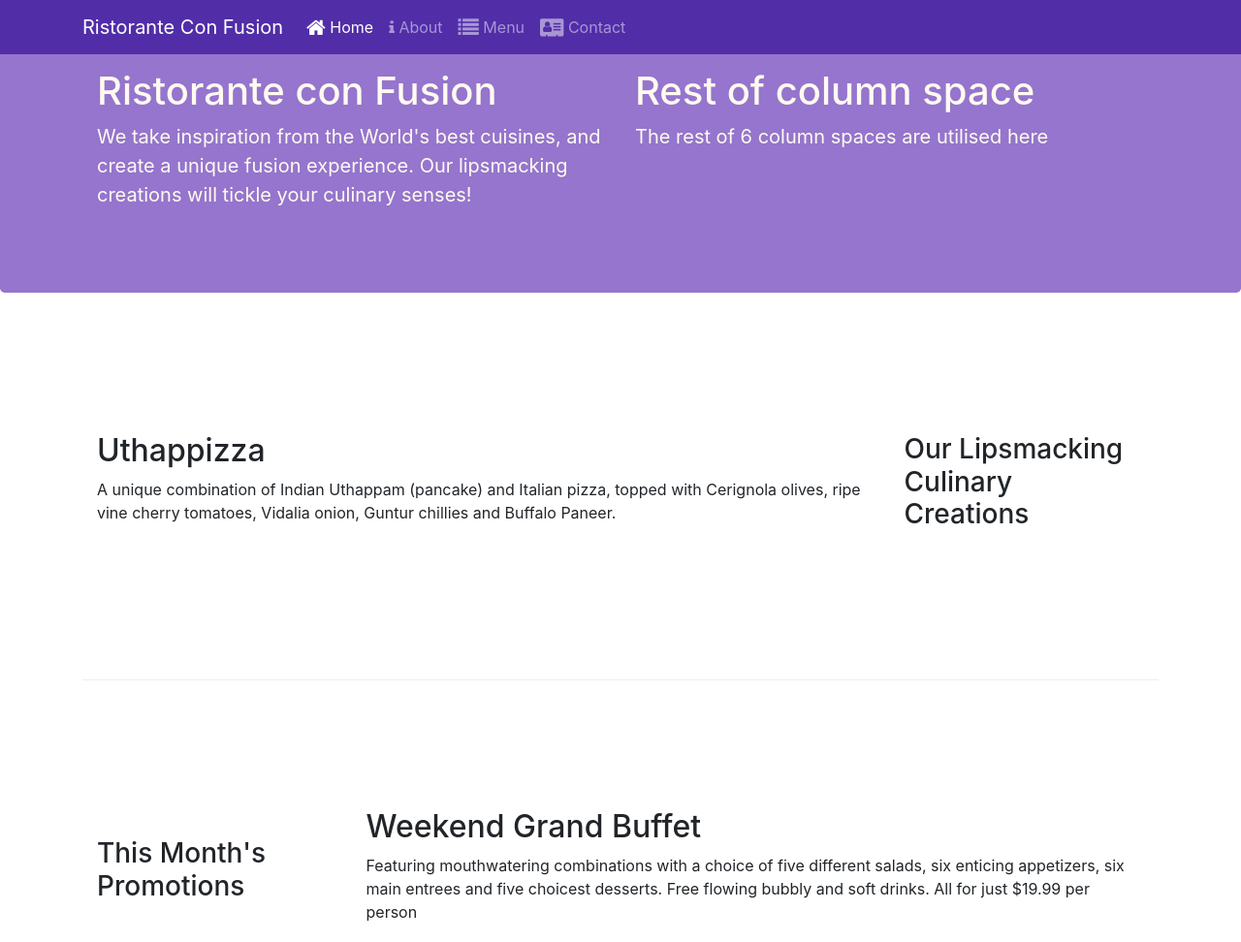
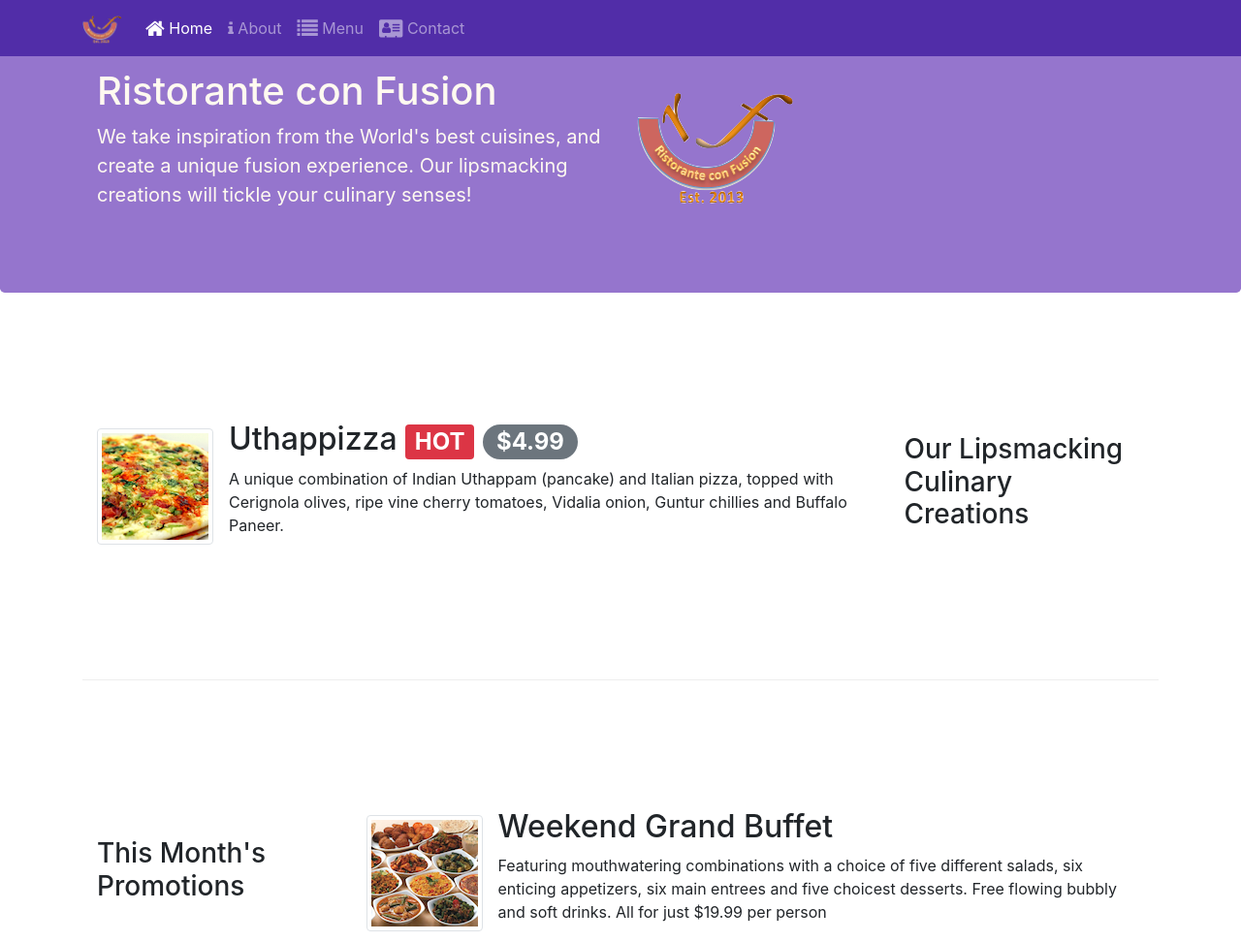
Before and after one commit to bhuwan1998/web-dev-course, a website: page index.html in a window 1280 px wide. Shown: the top 972 px of the page at 97% size. Drawn offline with nearby package versions, Linux system fonts and the light colour scheme.

Commit message:
Alerting Users

```diff
--- a/index.html
+++ b/index.html
@@ -31,17 +31,21 @@
                 <!-- another div #Navbar (basically an id) which is mentioned above-->
                 <span class="navbar-toggler-icon"></span>
             </button>
-            <a class="navbar-brand" href="#">Ristorante Con Fusion</a>
+            <a class="navbar-brand" href="#"> <img src="images/img/logo.png" height="30" width="41"></a>
             <div class="collapse navbar-collapse" id="Navbar">
                 <ul class="navbar-nav mr-auto">
                     <!--right margin should be set as much as as possible-->
                     <!-- active class helps us to show home as active in the nav bar-->
 
-                    <li class="nav-item active"> <a class="nav-link" href="#"><span class="fa fa-home fa-lg"></span> Home </a> </li>
+                    <li class="nav-item active"> <a class="nav-link" href="#"><span class="fa fa-home fa-lg"></span>
+                            Home </a> </li>
                     <!-- nav item helps us show list items as horizontal -->
-                    <li class="nav-item"> <a class="nav-link" href="./aboutus.html"><span class="fa fa-info"></span> About </a> </li>
-                    <li class="nav-item"> <a class="nav-link" href="#"><span class="fa fa-list fa-lg"></span> Menu </a> </li>
-                    <li class="nav-item"> <a class="nav-link" href="./contactus.html"><span class="fa fa-address-card fa-lg"></span> Contact </a> </li>
+                    <li class="nav-item"> <a class="nav-link" href="./aboutus.html"><span class="fa fa-info"></span>
+                            About </a> </li>
+                    <li class="nav-item"> <a class="nav-link" href="#"><span class="fa fa-list fa-lg"></span> Menu </a>
+                    </li>
+                    <li class="nav-item"> <a class="nav-link" href="./contactus.html"><span
+                                class="fa fa-address-card fa-lg"></span> Contact </a> </li>
                 </ul>
             </div>
 
@@ -61,10 +65,9 @@
                 for small we can see that we have specified 6 for the previous one
                 therefore it will specify the rest of the space and we don't need to
                 explicitly specify it.-->
-                <div class="col-12 col-sm">
+                <div class="col-12 col-sm align-self-center">
+                    <img src="images/img/logo.png" class="img-fluid">
 
-                    <h1> Rest of column space </h1>
-                    <p> The rest of 6 column spaces are utilised here </p>
                 </div>
             </div>
         </div>
@@ -77,9 +80,20 @@
                 <h3>Our Lipsmacking Culinary Creations</h3> <!-- This content will be pulled to the right-->
             </div>
             <div class="col col-sm order-sm-first col-md">
-                <h2>Uthappizza</h2> <!-- this content will be pulled to the left as it is ordered to be first-->
-                <p>A unique combination of Indian Uthappam (pancake) and Italian pizza, topped with Cerignola olives,
+                <div class="media">
+                    <!-- mr-3 margin right 3 -->
+                    <img class="d-flex mr-3 img-thumbnail align-self-center" src="images/img/uthappizza.png"
+                        alt="uthapizza">
+                    <div class="media-body"> <!-- margin top 0 -->
+                        <h2 class="mt-0">Uthappizza <span class="badge badge-danger"> HOT </span> <span class="badge badge-pill badge-secondary">
+                            $4.99 </span>
+                        </h2> <!-- this content will be pulled to the left as it is ordered to be first-->
+                        <p class="d-none d-sm-block">A unique combination of Indian Uthappam (pancake) and Italian
+                            pizza, topped with Cerignola olives,
                             ripe vine cherry tomatoes, Vidalia onion, Guntur chillies and Buffalo Paneer.</p>
+                    </div>
+                </div>
+
             </div>
         </div>
 
@@ -89,10 +103,15 @@
                 <h3>This Month's Promotions</h3>
             </div>
             <div class="col col-sm col-md">
-                <h2>Weekend Grand Buffet</h2>
+                <div class="media">
+                    <img class="d-flex mr-3 img-thumbnail align-self-center" src="images/img/buffet.png" alt="buffet">
+                    <div class="media-body">
+                        <h2 class="mt-0">Weekend Grand Buffet</h2>
                         <p>Featuring mouthwatering combinations with a choice of five different salads, six enticing appetizers,
                         six main entrees and five choicest desserts. Free flowing bubbly and soft drinks. All for just
                         $19.99 per person </p>
+                    </div>
+                </div>
             </div>
         </div>
 
@@ -101,11 +120,16 @@
                 <h3>Meet our Culinary Specialists</h3>
             </div>
              <div class="col col-sm order-sm-first col-md">
-                <h2>Alberto Somayya</h2>
+                <div class="media">
+                    <img class="d-flex mr-3 img-thumbnail align-self-center" src="images/img/alberto.png" alt="alberto">
+                <div class="media-body">
+                    <h2 class="mt-0">Alberto Somayya</h2>
                     <h4>Executive Chef</h4>
                     <p>Award winning three-star Michelin chef with wide International experience having worked closely with
                     whos-who in the culinary world, he specializes in creating mouthwatering Indo-Italian fusion
                     experiences. </p>
+                </div>
+              </div>
             </div>
         </div>
     </div>
@@ -135,11 +159,16 @@
                 </div>
                 <div class="col-12 col-sm-4 align-self-center">
                     <div class="text-center">
-                        <a class="btn btn-social-icon btn-google" href="http://google.com/+"><i class="fa fa-google-plus fa-lg"> </i></a>
-                        <a class="btn btn-social-cion btn-facebook" href="http://www.facebook.com/profile.php?id="><i class="fa fa-facebook fa-lg"></i></a>
-                        <a class="btn btn-social-icon btn-linkedin" href="http://www.linkedin.com/in/"><i class="fa fa-linkedin fa-lg"></i></a>
-                        <a class="btn btn-social-icon btn-twitter" href="http://twitter.com/"><i class="fa fa-twitter fa-lg"></i></a>
-                        <a class="btn btn-social-icon btn-google" href="http://youtube.com/"><i class="fa fa-youtube fa-lg"></i></a>
+                        <a class="btn btn-social-icon btn-google" href="http://google.com/+"><i
+                                class="fa fa-google-plus fa-lg"> </i></a>
+                        <a class="btn btn-social-cion btn-facebook" href="http://www.facebook.com/profile.php?id="><i
+                                class="fa fa-facebook fa-lg"></i></a>
+                        <a class="btn btn-social-icon btn-linkedin" href="http://www.linkedin.com/in/"><i
+                                class="fa fa-linkedin fa-lg"></i></a>
+                        <a class="btn btn-social-icon btn-twitter" href="http://twitter.com/"><i
+                                class="fa fa-twitter fa-lg"></i></a>
+                        <a class="btn btn-social-icon btn-google" href="http://youtube.com/"><i
+                                class="fa fa-youtube fa-lg"></i></a>
                         <a class="btn btn-social-icon" href="mailto:"><i class="fa fa-envelope-o fa-lg"></i></a>
                     </div>
                 </div>
```
Also changed, not shown: aboutus.html (+4 -2 lines), contactus.html (+4 -2 lines). Lines whose indentation alone changed are shown as unchanged.
